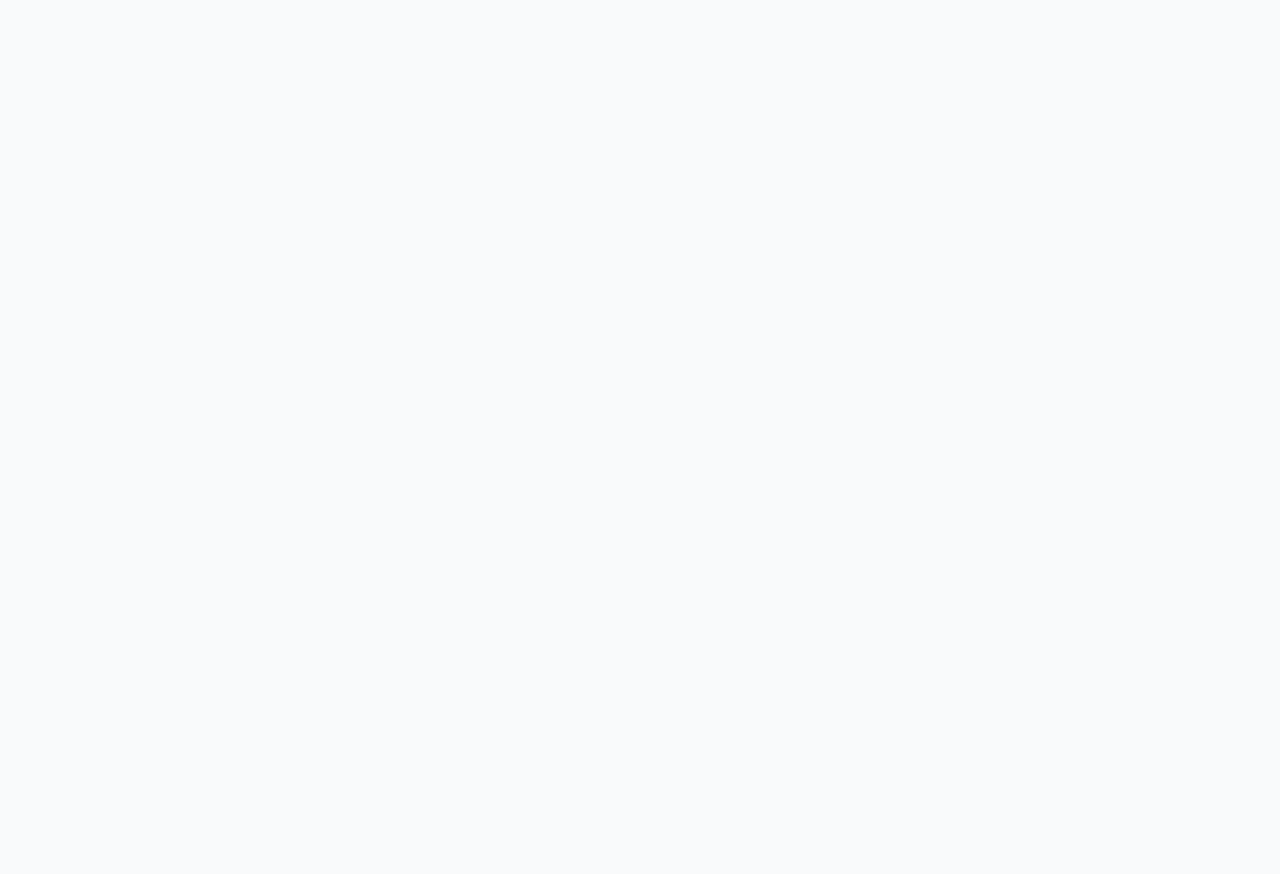
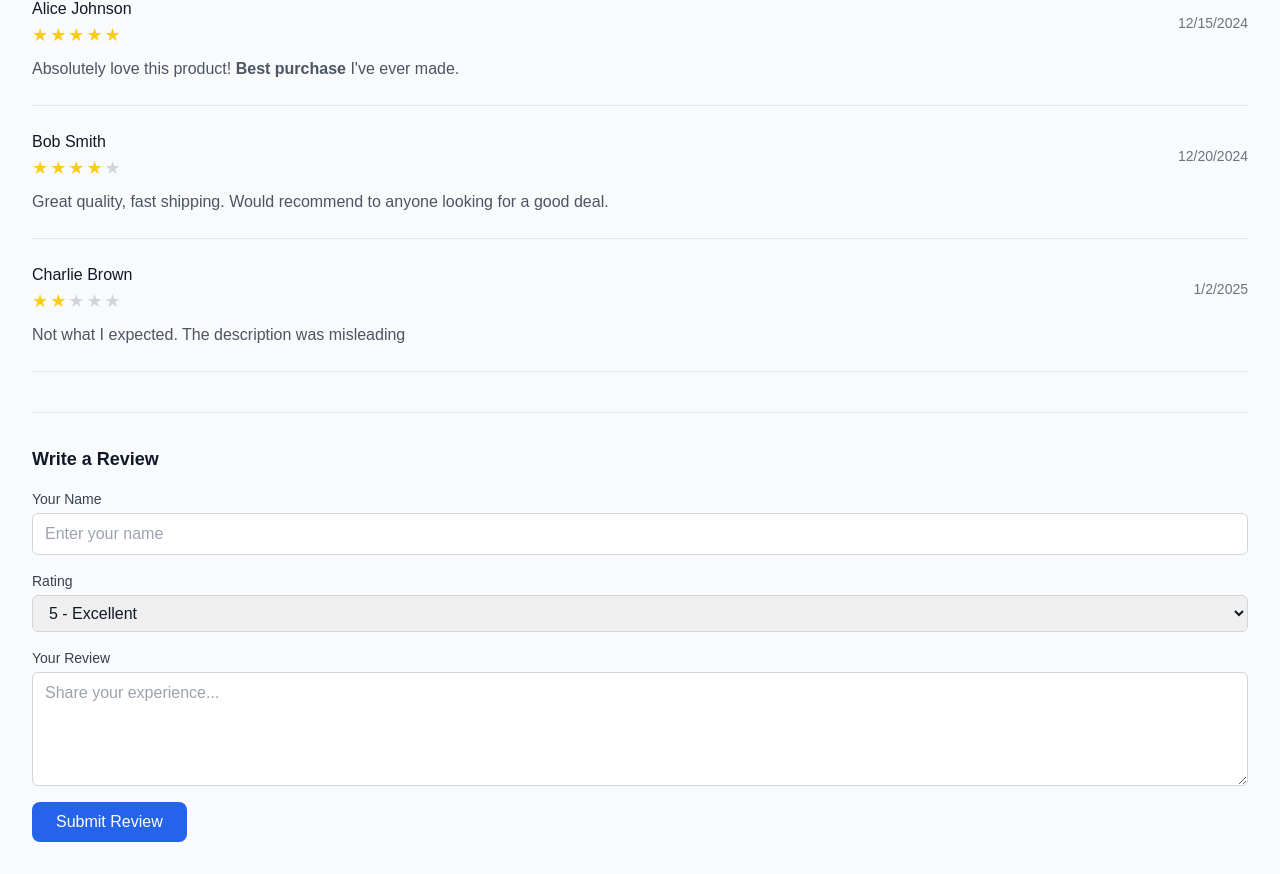
Before and after one commit to asumaran/shopnest, a Next.js app: page /products/1 in a window 1280 px wide. Shown: the part 678-1552 px from the top of the page. Before the commit the page ends 800 px from the top, so only its background shows below. Built offline with nearby package versions, Linux system fonts and the light colour scheme.

Commit message:
feat(reviews): add product reviews and ratings system
Add ability for users to view and submit product reviews with star
ratings. Includes review data layer, service, API endpoint, and
UI component integrated into product detail page.

```diff
--- /dev/null
+++ b/src/app/api/reviews/route.ts
@@ -0,0 +1,33 @@
+import { NextResponse } from "next/server";
+
+let storedReviews: any[] = [];
+
+export async function POST(request: Request) {
+  const body = await request.json();
+
+  const review = {
+    id: `r${Date.now()}`,
+    productId: body.productId,
+    userName: body.userName,
+    rating: body.rating,
+    comment: body.comment,
+    createdAt: new Date().toISOString(),
+  };
+
+  storedReviews.push(review);
+
+  return NextResponse.json(review);
+}
+
+export async function GET(request: Request) {
+  const { searchParams } = new URL(request.url);
+  const productId = searchParams.get("productId");
+
+  if (productId) {
+    return NextResponse.json(
+      storedReviews.filter((r) => r.productId === productId),
+    );
+  }
+
+  return NextResponse.json(storedReviews);
+}
--- a/src/app/products/[id]/page.tsx
+++ b/src/app/products/[id]/page.tsx
@@ -5,6 +5,8 @@ import Image from "next/image";
 import Link from "next/link";
 import { getById } from "@/services/product-service";
 import { useCart } from "@/context/CartContext";
+import ProductReviews from "@/components/ProductReviews";
+import { getAverageRating } from "@/services/review-service";
 
 export default function ProductDetailPage() {
   const params = useParams();
@@ -79,6 +81,8 @@ export default function ProductDetailPage() {
           </p>
         </div>
       </div>
+
+      <ProductReviews productId={product.id} />
     </div>
   );
 }
--- /dev/null
+++ b/src/components/ProductReviews.tsx
@@ -0,0 +1,153 @@
+"use client";
+
+import { useState, useEffect, useMemo, useCallback } from "react";
+import { Review } from "@/types";
+import {
+  getReviewsByProductId,
+  getAverageRating,
+  submitReview,
+} from "@/services/review-service";
+
+interface ProductReviewsProps {
+  productId: string;
+}
+
+function StarRating({ rating }: { rating: number }) {
+  return (
+    <div className="flex gap-0.5">
+      {[1, 2, 3, 4, 5].map((star) => (
+        <span
+          key={star}
+          className={`text-lg ${star <= rating ? "text-yellow-400" : "text-gray-300"}`}
+        >
+          ★
+        </span>
+      ))}
+    </div>
+  );
+}
+
+export default function ProductReviews({ productId }: ProductReviewsProps) {
+  const [reviews, setReviews] = useState<Review[]>([]);
+  const [userName, setUserName] = useState("");
+  const [rating, setRating] = useState(5);
+  const [comment, setComment] = useState("");
+  const [submitting, setSubmitting] = useState(false);
+
+  useEffect(() => {
+    const data = getReviewsByProductId(productId);
+    setReviews(data);
+  }, []);
+
+  const averageRating = getAverageRating(productId);
+
+  const handleSubmit = async (e: React.FormEvent) => {
+    e.preventDefault();
+    setSubmitting(true);
+
+    const newReview = await submitReview({
+      productId,
+      userName,
+      rating,
+      comment,
+    });
+
+    setReviews([...reviews, newReview]);
+    setUserName("");
+    setComment("");
+    setRating(5);
+    setSubmitting(false);
+  };
+
+  return (
+    <div className="mt-12">
+      <h2 className="text-2xl font-bold text-gray-900">Customer Reviews</h2>
+
+      <div className="mt-2 flex items-center gap-3">
+        <StarRating rating={Math.round(averageRating)} />
+        <span className="text-gray-600">
+          {averageRating.toFixed(1)} out of 5 ({reviews.length} reviews)
+        </span>
+      </div>
+
+      <div className="mt-8 space-y-6">
+        {reviews.map((review) => (
+          <div key={review.id} className="border-b pb-6">
+            <div className="flex items-center justify-between">
+              <div>
+                <span className="font-medium text-gray-900">
+                  {review.userName}
+                </span>
+                <StarRating rating={review.rating} />
+              </div>
+              <span className="text-sm text-gray-500">
+                {new Date(review.createdAt).toLocaleDateString()}
+              </span>
+            </div>
+            <div
+              className="mt-2 text-gray-600"
+              dangerouslySetInnerHTML={{ __html: review.comment }}
+            />
+          </div>
+        ))}
+      </div>
+
+      <form onSubmit={handleSubmit} className="mt-10 border-t pt-8">
+        <h3 className="text-lg font-semibold text-gray-900">Write a Review</h3>
+
+        <div className="mt-4 space-y-4">
+          <div>
+            <label className="block text-sm font-medium text-gray-700">
+              Your Name
+            </label>
+            <input
+              type="text"
+              value={userName}
+              onChange={(e) => setUserName(e.target.value)}
+              className="mt-1 block w-full rounded-md border border-gray-300 px-3 py-2 text-gray-900 focus:border-blue-500 focus:outline-none focus:ring-1 focus:ring-blue-500"
+              placeholder="Enter your name"
+            />
+          </div>
+
+          <div>
+            <label className="block text-sm font-medium text-gray-700">
+              Rating
+            </label>
+            <select
+              value={rating}
+              onChange={(e) => setRating(Number(e.target.value))}
+              className="mt-1 block w-full rounded-md border border-gray-300 px-3 py-2 text-gray-900 focus:border-blue-500 focus:outline-none focus:ring-1 focus:ring-blue-500"
+            >
+              <option value={5}>5 - Excellent</option>
+              <option value={4}>4 - Good</option>
+              <option value={3}>3 - Average</option>
+              <option value={2}>2 - Poor</option>
+              <option value={1}>1 - Terrible</option>
+            </select>
+          </div>
+
+          <div>
+            <label className="block text-sm font-medium text-gray-700">
+              Your Review
+            </label>
+            <textarea
+              value={comment}
+              onChange={(e) => setComment(e.target.value)}
+              rows={4}
+              className="mt-1 block w-full rounded-md border border-gray-300 px-3 py-2 text-gray-900 focus:border-blue-500 focus:outline-none focus:ring-1 focus:ring-blue-500"
+              placeholder="Share your experience..."
+            />
+          </div>
+
+          <button
+            type="submit"
+            disabled={submitting}
+            className="bg-blue-600 text-white px-6 py-2 rounded-lg font-medium hover:bg-blue-700 transition-colors disabled:opacity-50"
+          >
+            {submitting ? "Submitting..." : "Submit Review"}
+          </button>
+        </div>
+      </form>
+    </div>
+  );
+}
--- /dev/null
+++ b/src/data/reviews.ts
@@ -0,0 +1,44 @@
+import { Review } from "@/types";
+
+export const reviews: Review[] = [
+  {
+    id: "r1",
+    productId: "1",
+    userName: "Alice Johnson",
+    rating: 5,
+    comment: "Absolutely love this product! <b>Best purchase</b> I've ever made.",
+    createdAt: "2024-12-15T10:30:00Z",
+  },
+  {
+    id: "r2",
+    productId: "1",
+    userName: "Bob Smith",
+    rating: 4,
+    comment: "Great quality, fast shipping. Would recommend to anyone looking for a good deal.",
+    createdAt: "2024-12-20T14:22:00Z",
+  },
+  {
+    id: "r3",
+    productId: "1",
+    userName: "Charlie Brown",
+    rating: 2,
+    comment: "Not what I expected. The description was misleading <script>alert('xss')</script>",
+    createdAt: "2025-01-02T09:15:00Z",
+  },
+  {
+    id: "r4",
+    productId: "2",
+    userName: "Diana Prince",
+    rating: 5,
+    comment: "Perfect fit and amazing material!",
+    createdAt: "2025-01-05T16:45:00Z",
+  },
+  {
+    id: "r5",
+    productId: "3",
+    userName: "Eve Wilson",
+    rating: 3,
+    comment: "It's okay, nothing special. Works as advertised though.",
+    createdAt: "2025-01-10T11:00:00Z",
+  },
+];
--- /dev/null
+++ b/src/services/review-service.ts
@@ -0,0 +1,28 @@
+import { reviews as reviewData } from "@/data/reviews";
+
+const API_URL = "http://localhost:3000/api/reviews";
+
+let reviews = [...reviewData];
+
+export function getReviewsByProductId(productId: any) {
+  console.log("Fetching reviews for product:", productId);
+  return reviews.filter((r) => r.productId === productId);
+}
+
+export function getAverageRating(productId: string): number {
+  const productReviews = getReviewsByProductId(productId);
+  if (productReviews.length === 0) return 0;
+  const sum = productReviews.reduce((acc: any, r: any) => acc + r.rating, 0);
+  return sum / productReviews.length;
+}
+
+export async function submitReview(data: any) {
+  const response = await fetch(API_URL, {
+    method: "POST",
+    headers: { "Content-Type": "application/json" },
+    body: JSON.stringify(data),
+  });
+  const result = await response.json();
+  reviews.push(result);
+  return result;
+}
```
Also changed, not shown: src/types/index.ts (+9 -0 lines).
